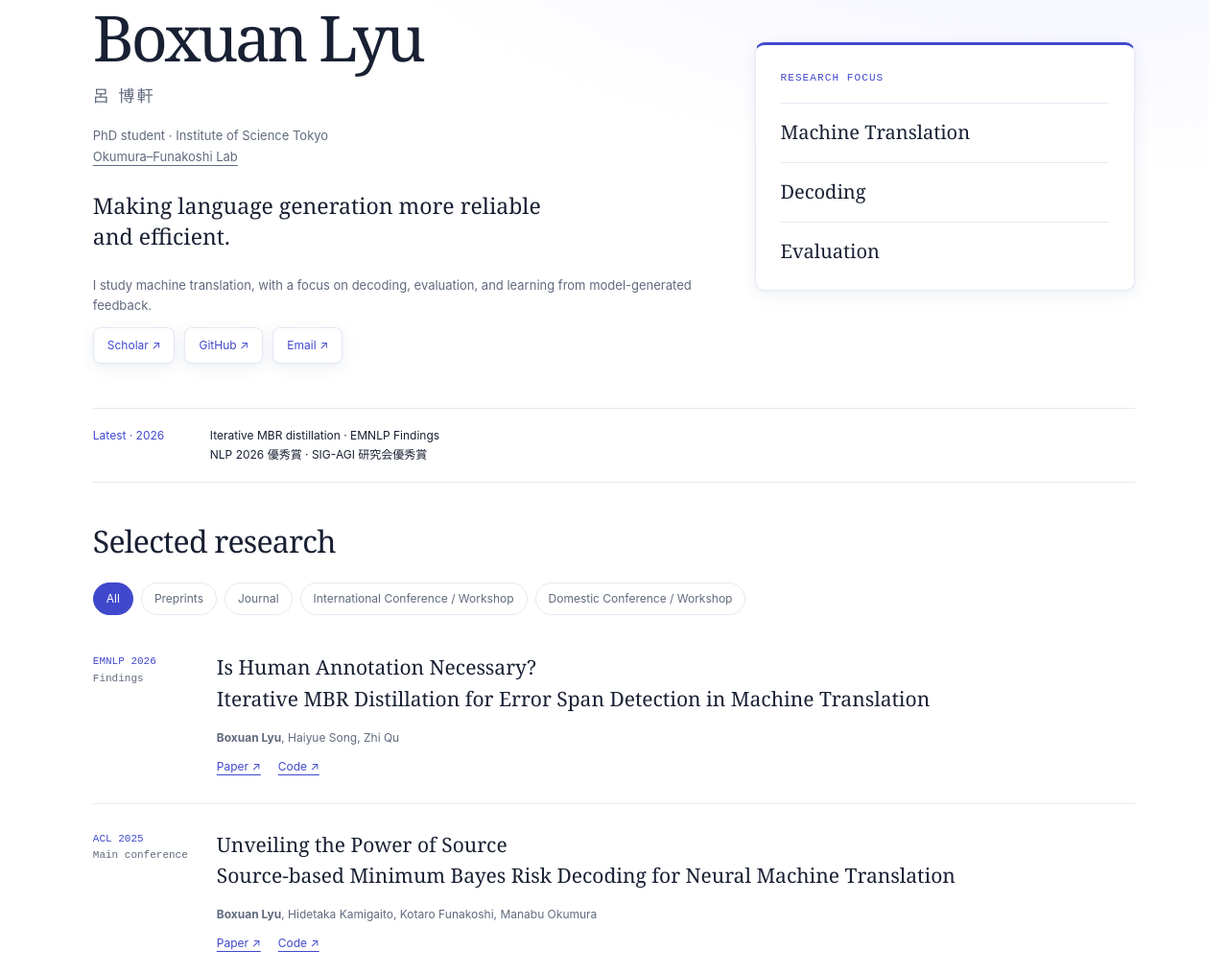
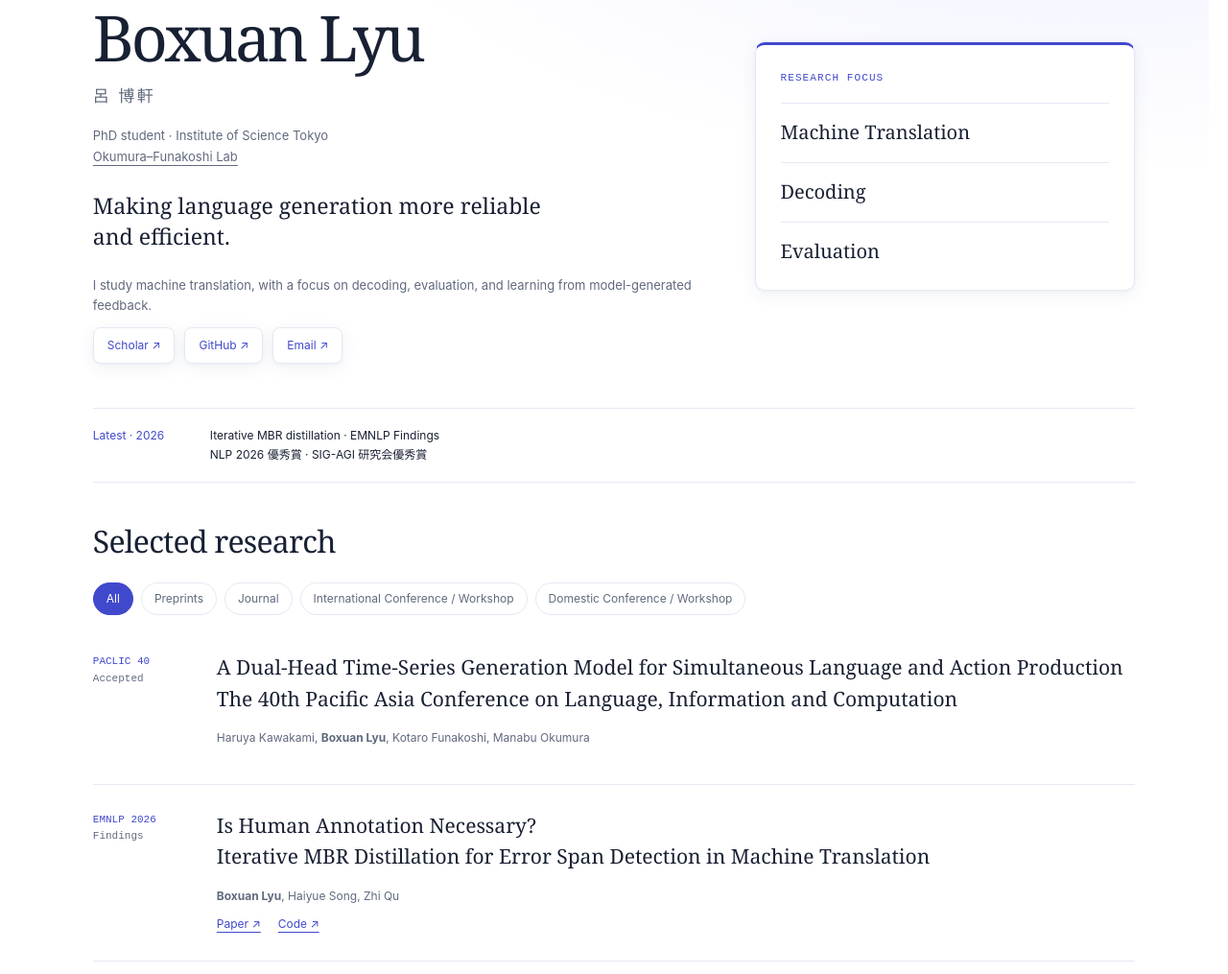
Before and after one commit to boxuan-lyu/boxuan-lyu.github.io, a plain HTML site: page index.html in a window 1280 px wide. Shown: the part 177-1192 px from the top of the page at 96% size. Drawn offline with Linux system fonts and the light colour scheme; no server answers.

Commit message:
Add accepted PACLIC 40 paper

```diff
--- a/index.html
+++ b/index.html
@@ -74,6 +74,10 @@
       <button type="button" data-category="domestic" aria-pressed="false">Domestic Conference / Workshop</button>
     </div>
     <div class="bl-papers" aria-live="polite">
+      <article class="bl-paper" data-type="international">
+        <p class="bl-venue">PACLIC 40<span>Accepted</span></p>
+        <div><h3>A Dual-Head Time-Series Generation Model for Simultaneous Language and Action Production</h3><p class="bl-description">The 40th Pacific Asia Conference on Language, Information and Computation</p><p class="bl-authors">Haruya Kawakami, <strong>Boxuan Lyu</strong>, Kotaro Funakoshi, Manabu Okumura</p></div>
+      </article>
       <article class="bl-paper" data-type="international">
         <p class="bl-venue">EMNLP 2026<span>Findings</span></p>
         <div><h3>Is Human Annotation Necessary?</h3><p class="bl-description">Iterative MBR Distillation for Error Span Detection in Machine Translation</p><p class="bl-authors"><strong>Boxuan Lyu</strong>, Haiyue Song, Zhi Qu</p><div class="bl-paperlinks"><a href="https://arxiv.org/abs/2603.12983" target="_blank" rel="noreferrer">Paper ↗</a><a href="https://github.com/boxuan-lyu/MBR-ESD" target="_blank" rel="noreferrer">Code ↗</a></div></div>
```
